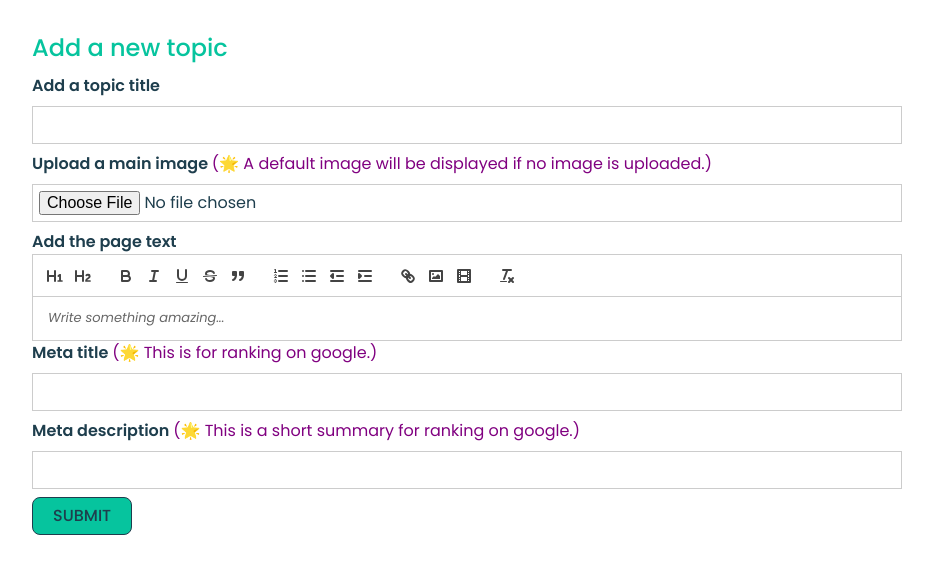
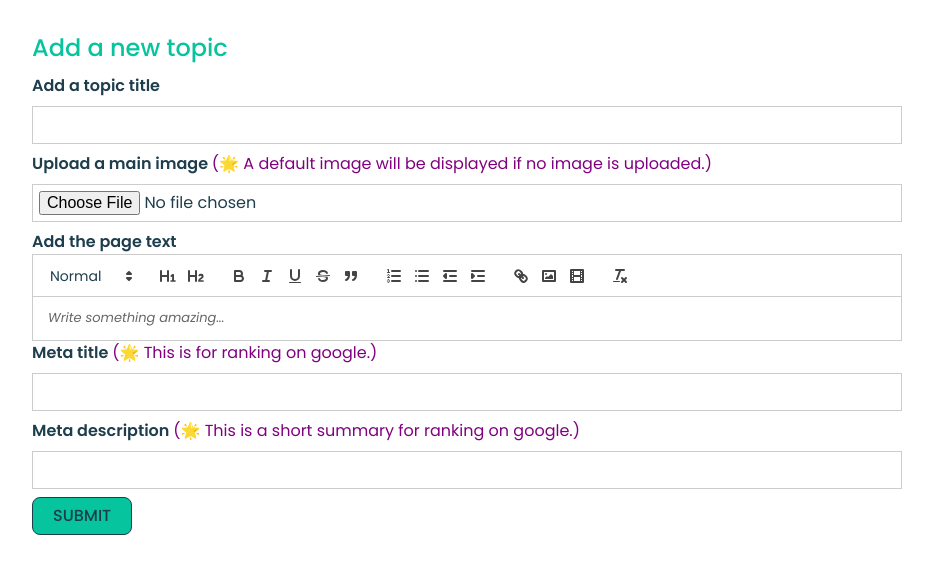
Before and after one commit to uoa-compsci399-s1-2024/capstone-project-2024-s1-team-11, a React (Vite) app in the folder client/: page /cms/add-topic in a window 1280 px wide. Shown: the top 574 px of the page, without its empty margins (8-941 px from the left). Built offline with nearby package versions, Linux system fonts and the light colour scheme.

Commit message:
Slightly improving quill editor.

```diff
--- a/client/src/components/cms-admin/text-editor.jsx
+++ b/client/src/components/cms-admin/text-editor.jsx
@@ -8,8 +8,10 @@ const TextEditor = ({setText}) => {
     const [content, setContent] = useState('')
     console.log(content)
 
+
     const modules = {
         toolbar: [
+            [{'header': [false]}],
             [{'header': '1'}, {'header': '2'}],
             ['bold', 'italic', 'underline', 'strike', 'blockquote'],
             [{ 'list': 'ordered' }, { 'list': 'bullet' },
```
